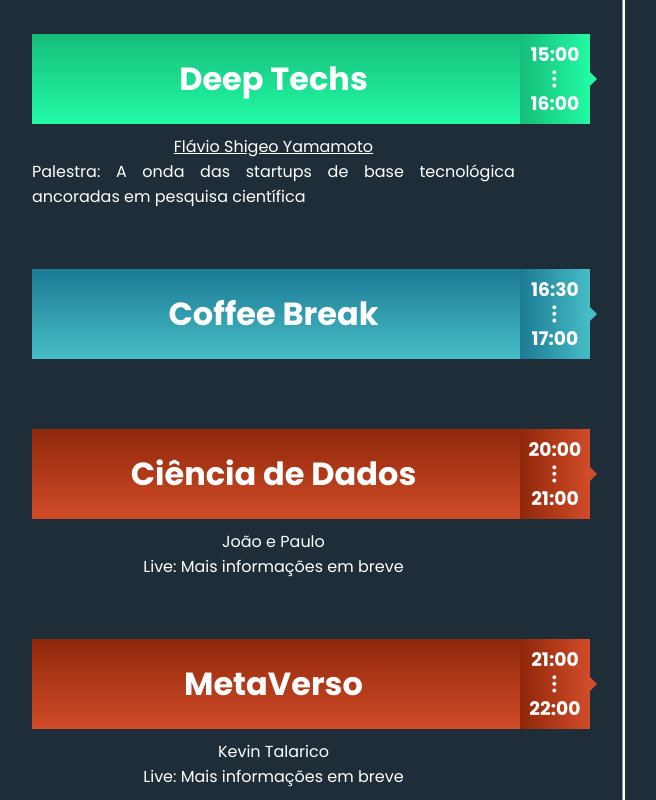
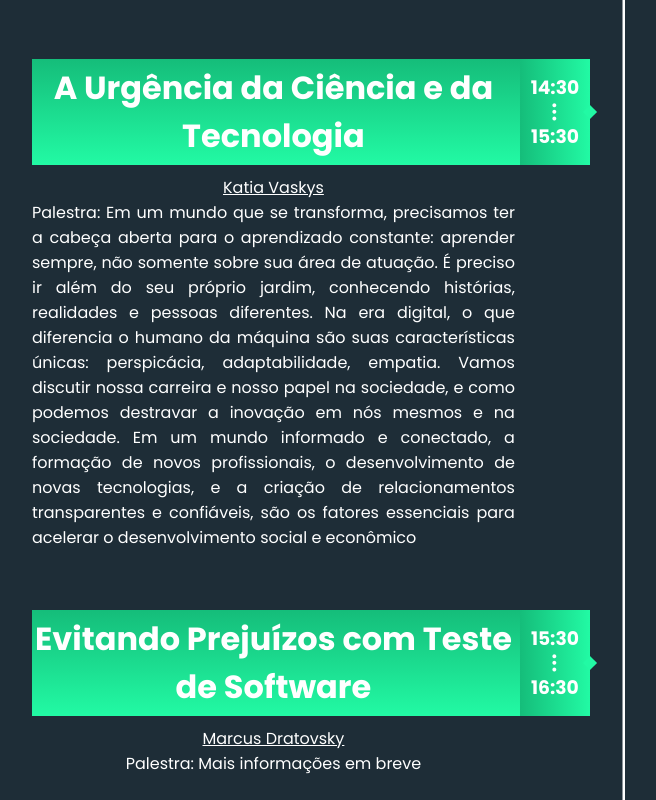
Before and after one commit to igorroc/sinform, a React (Vite) app: page / in a window 1280 px wide. Shown: the part 4800-5600 px from the top of the page, without its empty margins (18-674 px from the left). Built offline with nearby package versions, Linux system fonts and the light colour scheme; the HTML template or start-up script is replaced by a standard one.

Commit message:
[add]: Palestrante Marcus Dratovsky [add]: Description Katia Vaskys

```diff
--- a/public/Palestrantes.js
+++ b/public/Palestrantes.js
@@ -8,6 +8,7 @@ import imgFlavio from "../src/assets/palestrantes/flavio.png"
 import imgKatia from "../src/assets/palestrantes/katia.png"
 import imgAllan from "../src/assets/palestrantes/allan.png"
 import imgThiago from "../src/assets/palestrantes/thiago.png"
+import imgMarcus from "../src/assets/palestrantes/marcus.png"
 
 export default {
 	info: [
@@ -41,6 +42,14 @@ export default {
 			foto: imgKatia,
 			descricao:
 				"Primeira executiva à frente da IBM Brasil. Especialização em tecnologia e negócios.",
+			variacao: "extra leaf BR green",
+		},
+		{
+			nome: "Marcus Dratovsky",
+			id: "MarcusDratovsky",
+			foto: imgMarcus,
+			descricao:
+				"CEO da X-TESTING, presidente do conselho de administração do Parque Tecnológico da Bahia",
 			variacao: "extra leaf BR green",
 		},
 		{
--- a/public/Programacao.js
+++ b/public/Programacao.js
@@ -109,23 +109,41 @@ export default {
 					link: "#MateusReis",
 				},
 				{
-					inicio: "14:00",
-					fim: "15:00",
-					titulo: "Palestra 3",
-					palestrante: "Katia Vaskys",
-					descricao: "Palestra: Mais informações em breve",
-					tipo: "palestra",
-					link: "#KatiaVaskys",
-				},
-				{
-					inicio: "15:00",
-					fim: "16:00",
+					inicio: "13:30",
+					fim: "14:00",
 					titulo: "Deep Techs",
 					palestrante: "Flávio Shigeo Yamamoto",
 					descricao:
 						"Palestra: A onda das startups de base tecnológica ancoradas em pesquisa científica",
 					tipo: "palestra",
 					link: "#FlavioShigeo",
+				},
+				{
+					inicio: "14:30",
+					fim: "15:30",
+					titulo: "A Urgência da Ciência e da Tecnologia",
+					palestrante: "Katia Vaskys",
+					descricao: `Palestra: Em um mundo que se transforma, precisamos ter a cabeça aberta para o aprendizado
+					constante: aprender sempre, não somente sobre sua área de atuação. É preciso ir
+					além do seu próprio jardim, conhecendo histórias, realidades e pessoas diferentes. Na
+					era digital, o que diferencia o humano da máquina são suas características únicas:
+					perspicácia, adaptabilidade, empatia.
+					Vamos discutir nossa carreira e nosso papel na sociedade, e como podemos destravar
+					a inovação em nós mesmos e na sociedade. Em um mundo informado e conectado, a
+					formação de novos profissionais, o desenvolvimento de novas tecnologias, e a criação
+					de relacionamentos transparentes e confiáveis, são os fatores essenciais para acelerar
+					o desenvolvimento social e econômico`,
+					tipo: "palestra",
+					link: "#KatiaVaskys",
+				},
+				{
+					inicio: "15:30",
+					fim: "16:30",
+					titulo: "Evitando Prejuízos com Teste de Software",
+					palestrante: "Marcus Dratovsky",
+					descricao: "Palestra: Mais informações em breve",
+					tipo: "palestra",
+					link: "#MarcusDratovsky",
 				},
 				{
 					inicio: "16:30",
```
Also changed, not shown: src/assets/palestrantes/marcus.png (added).
